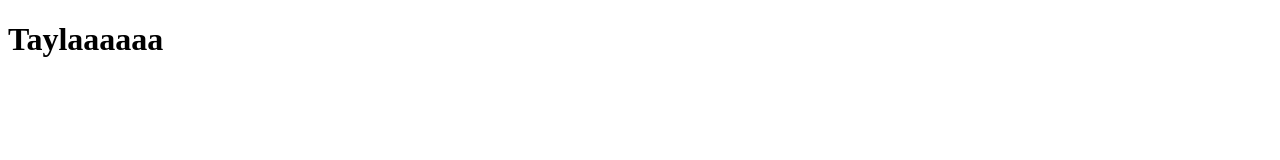
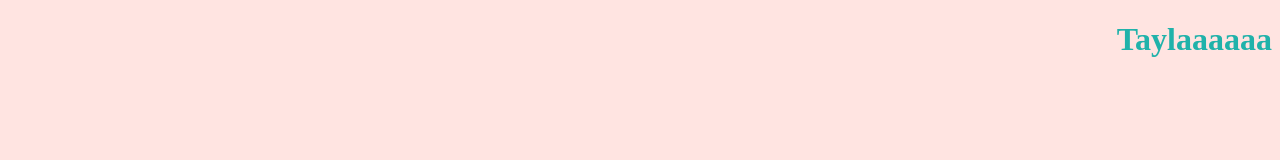
Before and after one commit to teliasont/test, a plain HTML site: page index.html in a window 1280 px wide. Drawn offline with Linux system fonts and the light colour scheme.

Commit message:
Update title and add stylesheet link in index.html

```diff
--- a/index.html
+++ b/index.html
@@ -3,7 +3,8 @@
 <head>
     <meta charset="UTF-8">
     <meta name="viewport" content="width=device-width, initial-scale=1.0">
-    <title>Yo</title>
+    <link rel="stylesheet" href="./styles.css">
+    <title>Yo, you wanna see something cool?</title>
 </head>
 <body>
     <h1>Taylaaaaaa</h1>
```
